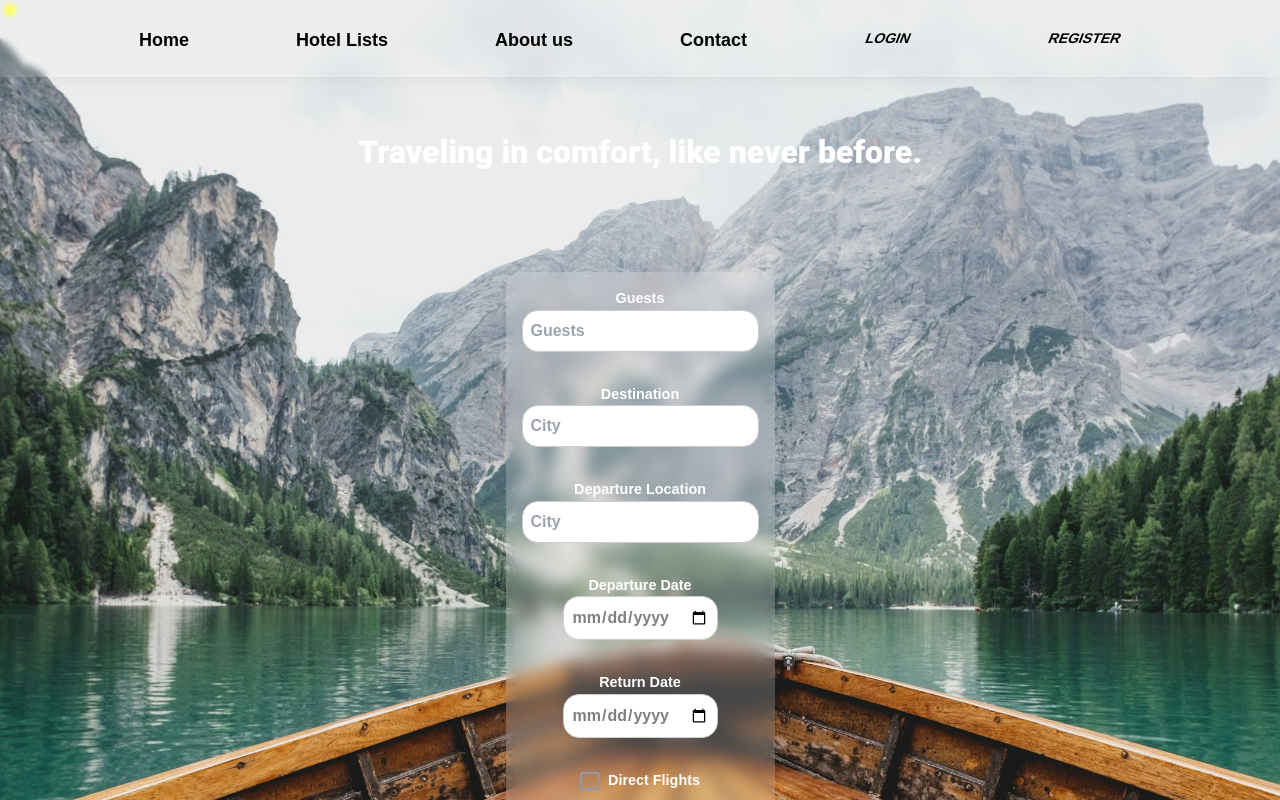
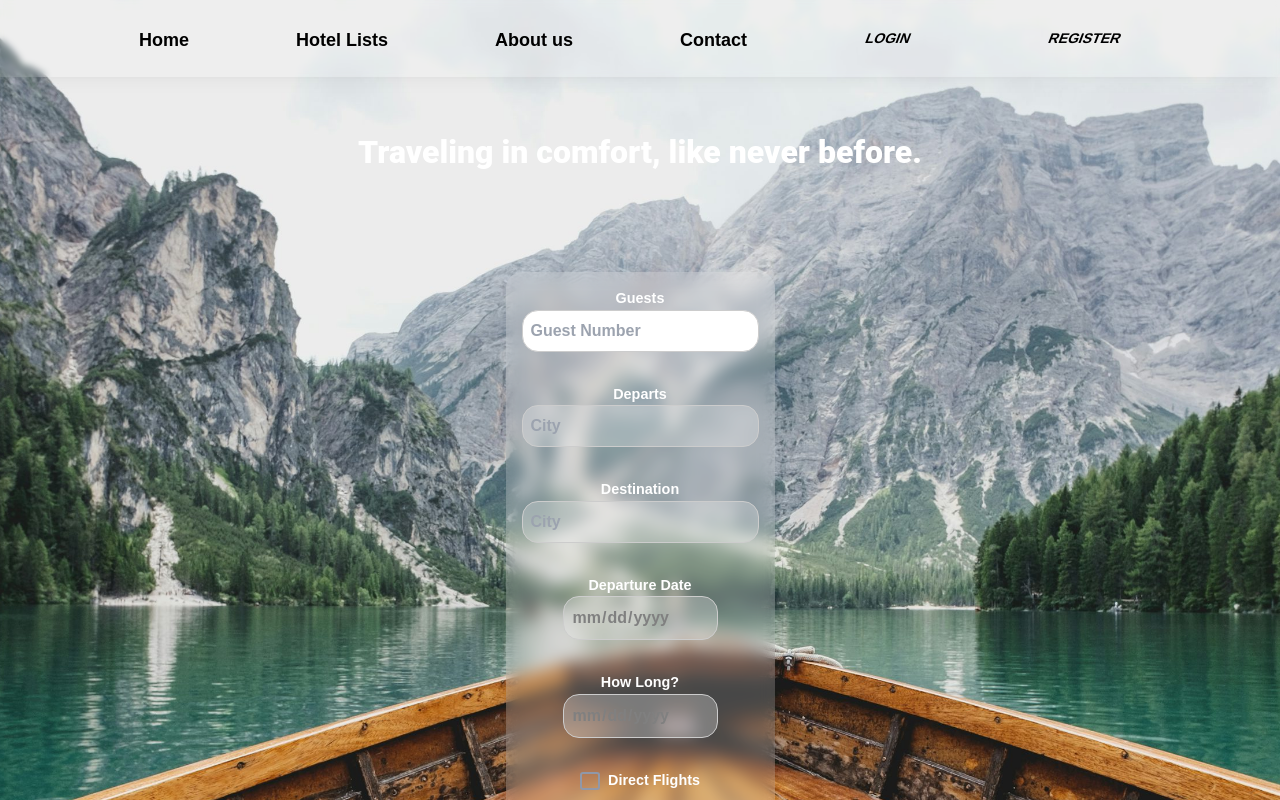
Before and after one commit to Burak849/hotel-booking, a Next.js app: page / in a window 1280 px wide. Shown: the top 800 px of the page. Built offline with nearby package versions, Linux system fonts and the light colour scheme.

Commit message:
css edits

```diff
--- a/src/app/login/page.tsx
+++ b/src/app/login/page.tsx
@@ -81,6 +81,8 @@ const StyledSingup = styled.div`
     position: relative;
     cursor: pointer;
     box-shadow: 2px 2px 10px rgba(0, 0, 0, 0.212);
+    z-index: 1;
+
   }
   @media (max-width: 480px) {
     .contwhole {
@@ -215,6 +217,8 @@ const StyledWrapper = styled.div`
     border: 5px solid rgb(255, 255, 255);
     box-shadow: rgba(133, 189, 215, 0.8784313725) 0px 30px 30px -20px;
     margin: 20px;
+        z-index: 1;
+
   }
 
   .heading {
--- a/src/app/not-found.tsx
+++ b/src/app/not-found.tsx
@@ -18,7 +18,7 @@ const NotFound = () => {
         <div className='notfoundstyle'>
             <h1>Oops 404 - Page Not Found</h1>
             <p>
-                You are redirecting to <a href="/hotel">"Hotels"</a> page in 5sec..
+                You are redirecting to <a href="/hotel">"Hotel Lists"</a> page in 5sec..
             </p>
         </div>
     );
--- a/src/app/page.tsx
+++ b/src/app/page.tsx
@@ -24,6 +24,20 @@ const Home = () => {
 
     };
 
+    const [formState, setFormState] = useState({
+        guests: "",
+        departs: "",
+        destination: "",
+        departureDate: "",
+        howLong: ""
+    });
+
+    const handleInputChange = (e) => {
+        const { name, value } = e.target;
+        setFormState((prev) => ({ ...prev, [name]: value }));
+    };
+
+
     return (<>
 
         {loading && (
@@ -41,23 +55,58 @@ const Home = () => {
 
                     <div className={styles.bannerForm}>
                         <label className={styles.label}>Guests</label>
-                        <input type="number" placeholder="Guests" className={styles.input} />
+                        <input
+                            type="number"
+                            min="1"
+                            placeholder="Guest Number"
+                            className={styles.input}
+                            name="guests"
+                            value={formState.guests}
+                            onChange={handleInputChange} />
+                    </div>
+                    <div className={styles.bannerForm}>
+                        <label className={styles.label}>Departs</label>
+                        <input
+                            type="text"
+                            placeholder="City"
+                            className={styles.input}
+                            name="departs"
+                            value={formState.departs}
+                            onChange={handleInputChange}
+                            disabled={!formState.guests} />
                     </div>
                     <div className={styles.bannerForm}>
                         <label className={styles.label}>Destination</label>
-                        <input type="text" placeholder="City" className={styles.input} />
-                    </div>
-                    <div className={styles.bannerForm}>
-                        <label className={styles.label}>Departure Location</label>
-                        <input type="text" placeholder="City" className={styles.input} />
+                        <input
+                            type="text"
+                            placeholder="City"
+                            className={styles.input}
+                            name="destination"
+                            value={formState.destination}
+                            onChange={handleInputChange}
+                            disabled={!formState.departs} />
                     </div>
                     <div className={styles.bannerForm}>
                         <label className={styles.label}>Departure Date</label>
-                        <input type="date" placeholder="Date" className={styles.input} />
+                        <input
+                            type="date"
+                            placeholder="Date"
+                            className={styles.input}
+                            name="departureDate"
+                            value={formState.departureDate}
+                            onChange={handleInputChange}
+                            disabled={!formState.destination} />
                     </div>
                     <div className={styles.bannerForm}>
-                        <label className={styles.label}>Return Date</label>
-                        <input type="date" placeholder="Date" className={styles.input} />
+                        <label className={styles.label}>How Long?</label>
+                        <input
+                            type="date"
+                            placeholder="Date"
+                            className={styles.input}
+                            name="howLong"
+                            value={formState.howLong}
+                            onChange={handleInputChange}
+                            disabled={!formState.departureDate} />
                     </div>
 
                     <StyledWrapper>
--- a/src/app/register/page.tsx
+++ b/src/app/register/page.tsx
@@ -87,6 +87,8 @@ const StyledLogin = styled.div`
     position: relative;
     cursor: pointer;
     box-shadow: 2px 2px 10px rgba(0, 0, 0, 0.212);
+    z-index: 1;
+
   }
 
   .arrow {
@@ -225,6 +227,8 @@ const StyledWrapper = styled.div`
     border: 5px solid rgb(255, 255, 255);
     box-shadow: rgba(133, 189, 215, 0.8784313725) 0px 30px 30px -20px;
     margin: 20px;
+    z-index: 1;
+
   }
 
   .heading {
--- a/src/app/style/About.module.css
+++ b/src/app/style/About.module.css
@@ -8,9 +8,9 @@
     background: transparent;
 }
 .abocontainer {
-    height:100vh;
+    height:auto;
     display: flex;
-    padding: 5rem;
+    padding: 7rem;
     justify-content: center;
     position: relative;
     align-items: center;
@@ -75,7 +75,7 @@
 @media (max-width: 650px) {
     .abocontainer {
         flex-direction: column;
-        padding: 3rem;
+        padding: 8rem;
     }
 
     .image-container {
--- a/src/app/style/Home.module.css
+++ b/src/app/style/Home.module.css
@@ -18,7 +18,7 @@
     max-height: 100%;
     padding: 4rem;
     gap:6rem;
-    z-index:0;
+    z-index:1;
 }
 @media (min-width:1800px){
     .container{
```
